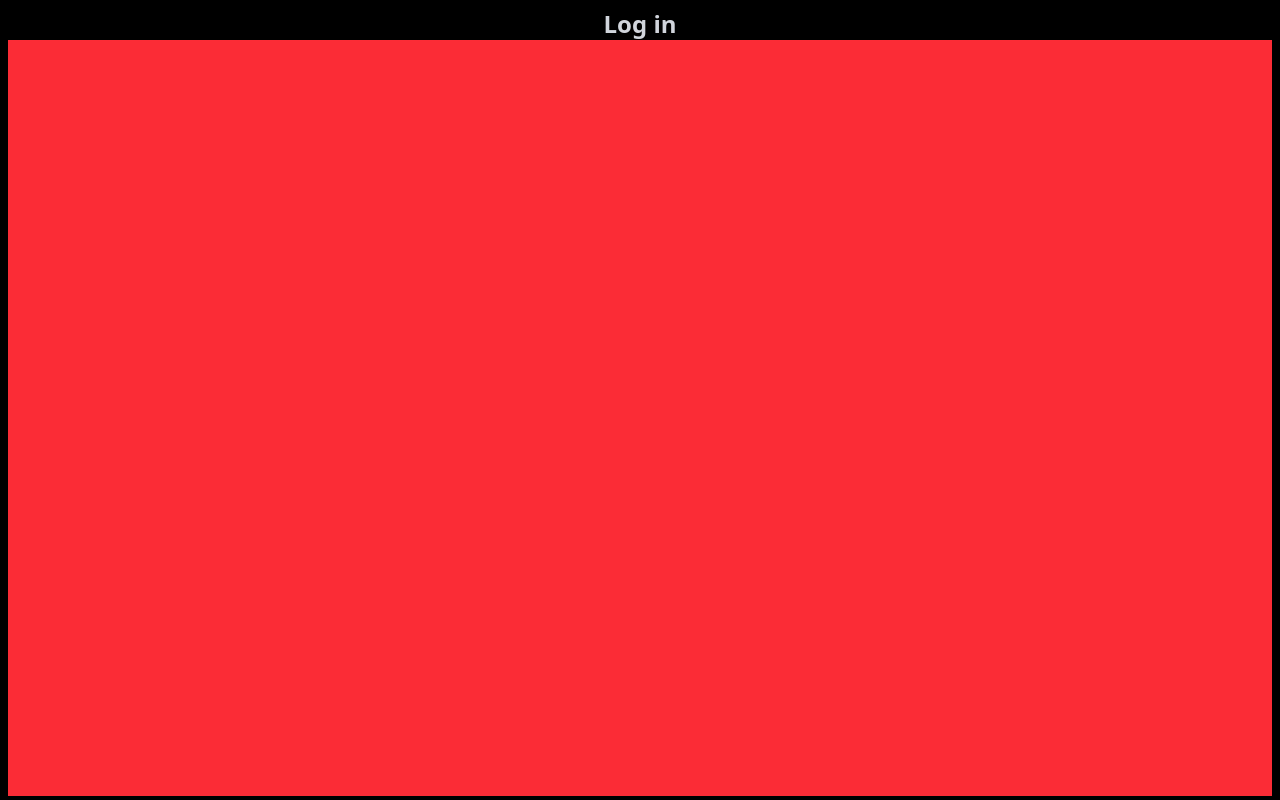
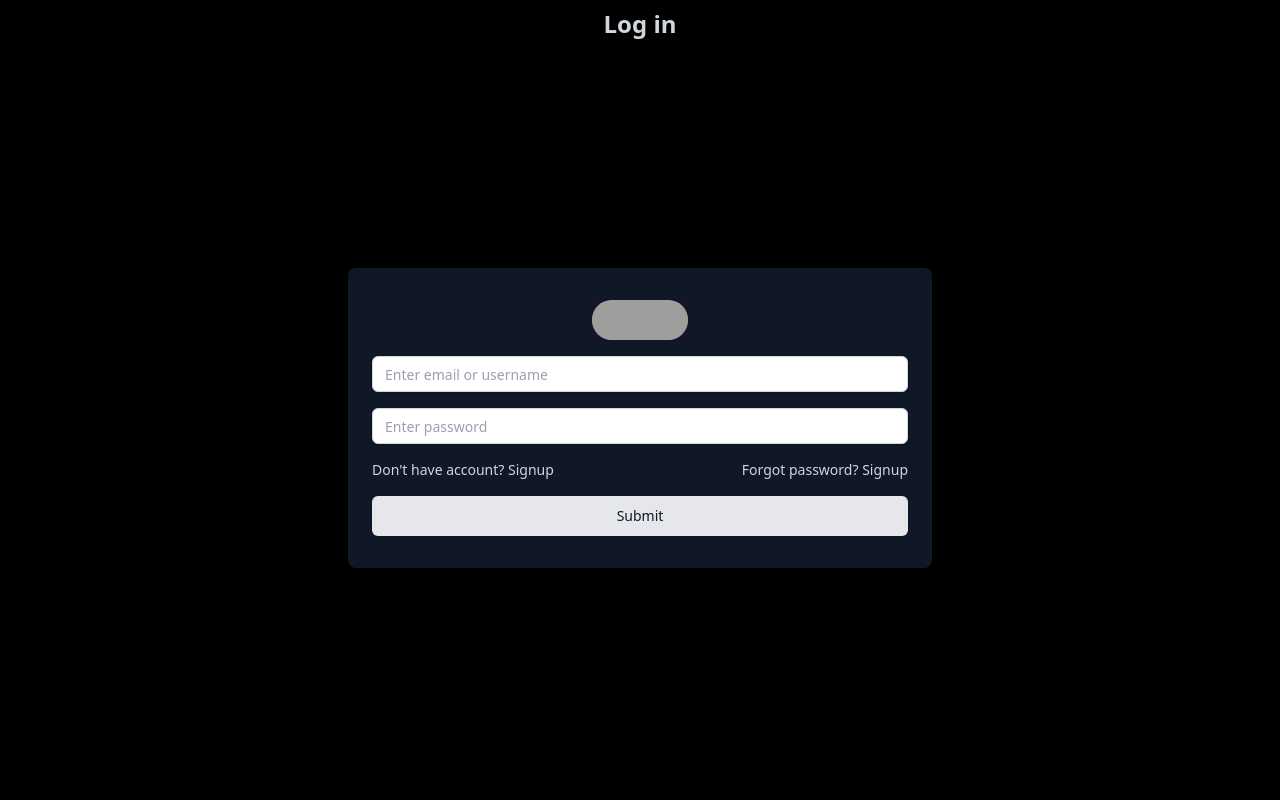
Before and after one commit to Biswajit0972/bitly, a React (Vite) app: page / in a window 1280 px wide. Built offline with nearby package versions, Linux system fonts and the light colour scheme; grey boxes are pictures that could not be loaded.

Commit message:
Integrate login form with validation schema and update associated styles.

```diff
--- a/src/components/Form.tsx
+++ b/src/components/Form.tsx
@@ -3,13 +3,11 @@ import {cn} from "../utils/cn.ts";
 
 interface FormProps extends FormHTMLAttributes<HTMLFormElement> {
     className?: string;
-    handleSubmit?: (e: React.FormEvent<HTMLFormElement>) => void;
-
 }
 
-const Form: FC<FormProps> = ({children, handleSubmit, className, ...props}) => {
+const Form: FC<FormProps> = ({children, className, ...props}) => {
     return (
-        <form className={cn("w-full relative", className)} onSubmit={handleSubmit} {...props}>
+        <form className={cn("w-full relative", className)}  {...props}>
             {
                 children
             }
--- a/src/index.css
+++ b/src/index.css
@@ -7,6 +7,10 @@
 
     .flex-center {
         @apply flex justify-center items-center;
+    }
+
+    .flex-between {
+        @apply flex justify-between items-center;
     }
 
     .bg-red {
--- a/src/pages/login.tsx
+++ b/src/pages/login.tsx
@@ -1,10 +1,60 @@
+import Form from "../components/Form.tsx";
+import FormDiv from "../components/FormDiv.tsx";
+import FormInput from "../components/FormInput.tsx";
+import {Button} from "../components/Button.tsx";
+import {useForm} from "react-hook-form";
+import {zodResolver} from "@hookform/resolvers/zod";
+import {loginSchema, type loginType} from "../types/types.ts";
+import InputError from "../components/InputError.tsx";
+import {useState} from "react";
 
 const Login = () => {
+    const {register, handleSubmit, formState: {errors}, reset} = useForm<loginType>({
+        resolver: zodResolver(loginSchema),
+        defaultValues: {
+            identifier: "",
+            password: ""
+        }
+    });
+
+    const [submit, setSubmit] = useState<boolean>(false);
+
+    const formSubmit = (data:loginType) => {
+        setSubmit(true);
+        console.log(data)
+
+        reset();
+    }
+
     return (
-        <div className="h-full w-full relative text-gray-300 py-2">
+        <div className="h-full w-full relative text-gray-300 py-2 sm:px-12">
             <h1 className="primary-txt text-center relative ">Log in</h1>
-            <div className="  relative h-[calc(100%-28px)] bg-red flex-center">
+            <div className="relative h-[calc(100%-28px)]  flex-center ">
 
+                <Form className="bg-gray-900 rounded-lg p-4 flex-column gap-4  lg:w-1/2 lg:px-6 lg:py-8" onSubmit={handleSubmit(formSubmit)}>
+                    <FormDiv className="flex-center">
+                        <img src="https://i.pinimg.com/originals/74/c7/81/74c781554de4f8827301fff8c72682c0.gif"
+                             className="h-10 w-24 relative  rounded-full  overflow-hidden bg-red"/>
+                    </FormDiv>
+                    <FormDiv>
+                        <FormInput {...register("identifier")} size="sm" placeholder="Enter email or username"/>
+                        {
+                            errors.identifier && <InputError message={errors.identifier.message}/>
+                        }
+                    </FormDiv>
+                    <FormDiv>
+                        <FormInput {...register("password")} size="sm" placeholder="Enter password"/>
+                        {
+                            errors.password && <InputError message={errors.password.message}/>
+                        }
+                    </FormDiv>
+                    <div className="relative w-full flex-between">
+                        <p className="text-sm">Don't have account? <a>Signup</a></p>
+                        <p className="text-sm">Forgot password? <a>Signup</a></p>
+                    </div>
+
+                    <Button variant="secondary" type="submit" loading={submit}>Submit</Button>
+                </Form>
             </div>
         </div>
     )
--- a/src/types/types.ts
+++ b/src/types/types.ts
@@ -0,0 +1,10 @@
+import * as z from 'zod';
+
+const PASSWORD_REGEX = /^(?=.*[a-z])(?=.*[A-Z])(?=.*\d)(?=.*[^\w\s]).{8,}$/;
+
+export const loginSchema = z.object({
+    identifier: z.string().min(1, "Must be provide a valid email  or username"),
+    password: z.string().min(8, 'Password must be at least 8 characters long').regex(PASSWORD_REGEX, 'Password must include upper, lower, number, and special character')
+});
+
+export type loginType = z.infer<typeof loginSchema>;
```
Also changed, not shown: img.png (added), 1 other file (tests, documents, lock files or other folders).
